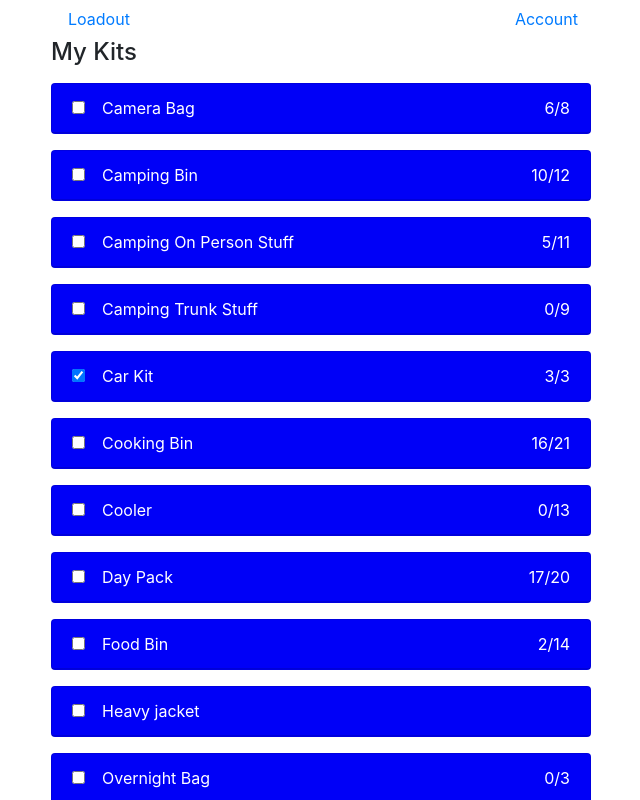
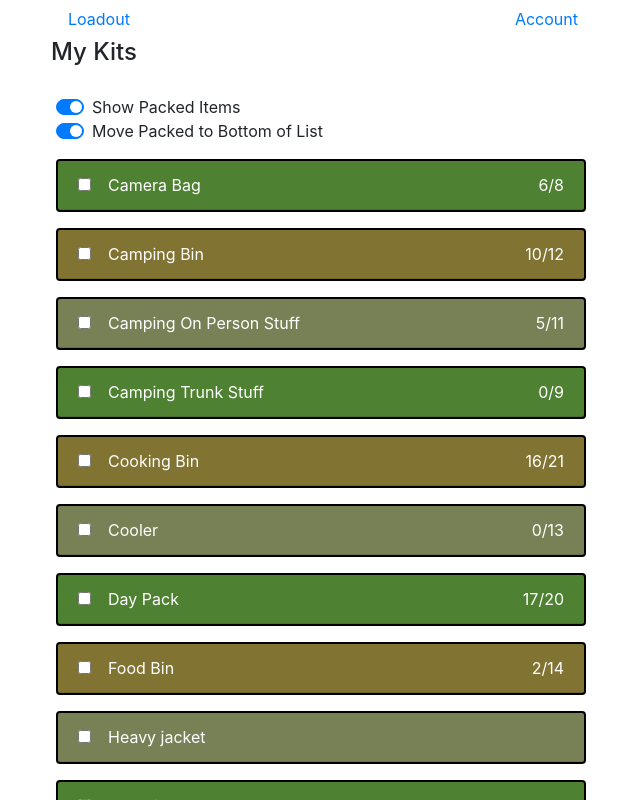
Before and after one commit to Chris-Fortier/loadout, a React (Create React App) app: page /all-kits in a window 1280 px wide. Shown: the top 800 px of the page, without its empty margins (319-959 px from the left). Built offline with nearby package versions, Linux system fonts and the light colour scheme.

Commit message:
made the kits render using the same method as a list of items within a kit, now the kits alternate colors too, tweaked colors, wrapped the entire gear database in a single object with a list of items

```diff
--- a/src/components/pages/AllKits.js
+++ b/src/components/pages/AllKits.js
@@ -25,14 +25,20 @@ export default class AllKits extends React.Component {
    // methods happen here, such as what happens when you click on a button
 
    render() {
+      // console.log(Item.renderContainingItems());
       return (
          <AppTemplate>
             <h4>My Kits</h4>
 
             {/* renders each top-level item (kit) */}
-            {this.state.allKits.map((item) => {
+            {/* {this.state.allKits.map((item) => {
                return <Item key={item.name} itemData={item} />;
-            })}
+            })} */}
+            {/* put directly in a row as a quick hack to get it closer to the sides of the screen */}
+            <div className="row">
+               <Item key={"sdfs"} itemData={gear} rootLevel={true} />
+            </div>
+            {/* {Item.renderContainingItems(gear)} */}
          </AppTemplate>
       );
    }
--- a/src/components/ui/Item.js
+++ b/src/components/ui/Item.js
@@ -30,10 +30,10 @@ export default class Item extends React.Component {
    }
 
    // renders a component for every child item for a item (give it the item object as itemData)
-   renderContainingItems(itemData) {
+   renderContainingItems(items, parentColorChoice = null) {
       var displayedItems = []; // initialize a new list for displayed items
 
-      displayedItems = orderBy(itemData.items, "name", "asc"); // sort the items by name
+      displayedItems = orderBy(items, "name", "asc"); // sort the items by name
 
       // sort the items by packed status if desired, with packed items on bottom
       if (this.state.putPackedOnBottom) {
@@ -51,17 +51,21 @@ export default class Item extends React.Component {
       // there are three colors used for items to ensure that two adjacent items are always a different color
       // and their parent item is a different color
       let colorsToUse = [];
-      if (itemData.colorChoice === 0) {
+      if (parentColorChoice === 0) {
          colorsToUse = [1, 2];
-      } else if (itemData.colorChoice === 1) {
+      } else if (parentColorChoice === 1) {
          colorsToUse = [0, 2];
-      } else if (itemData.colorChoice === 2) {
+      } else if (parentColorChoice === 2) {
          colorsToUse = [0, 1];
+      } else if (parentColorChoice === null) {
+         colorsToUse = [0, 1, 2];
       }
       for (let i in displayedItems) {
-         let evenOdd = i % 2;
+         let evenOdd = i % colorsToUse.length;
          displayedItems[i].colorChoice = colorsToUse[evenOdd];
       }
+
+      console.log("displayed items", parentColorChoice, displayedItems);
 
       let output = [];
 
@@ -108,6 +112,7 @@ export default class Item extends React.Component {
          })
       );
 
+      console.log("hello");
       return <div className="card-body">{output}</div>;
    }
 
@@ -119,15 +124,20 @@ export default class Item extends React.Component {
    render() {
       // extra js can go here
 
-      // const props = this.props;
+      // this is to simplify code below
       const itemData = this.props.itemData;
+
+      if (this.props.hasOwnProperty("rootLevel")) {
+         console.log("root level");
+         return this.renderContainingItems(itemData.items);
+      }
 
       // get the color choice
       if (itemData.hasOwnProperty("colorChoice") === false) {
          itemData.colorChoice = 2;
       }
 
-      // find the total number of items in this item
+      // render this if the item has subitems
       if (itemData.hasOwnProperty("items")) {
          const numItems = itemData.items.length;
 
@@ -167,7 +177,11 @@ export default class Item extends React.Component {
                   </div>
                   <div className="clearfix"></div>
                </div>
-               {this.state.expanded && this.renderContainingItems(itemData)}
+               {this.state.expanded &&
+                  this.renderContainingItems(
+                     itemData.items,
+                     itemData.colorChoice
+                  )}
             </div>
          );
       } else {
--- a/src/data/gear.js
+++ b/src/data/gear.js
@@ -1,4 +1,5 @@
-export const gear = [
+export const gear = {
+   items: [
       {
          name: "Camping On Person Stuff",
          packed: false,
@@ -210,4 +211,5 @@ export const gear = [
          name: "Heavy jacket",
          packed: false,
       },
-];
+   ],
+};
--- a/src/style/style.scss
+++ b/src/style/style.scss
@@ -23,11 +23,20 @@
 
 // alternating colors for gear cards
 .color0 {
-   background-color: red;
+   background-color: rgb(82, 134, 52);
 }
 .color1 {
-   background-color: green;
+   background-color: rgb(134, 119, 52);
 }
 .color2 {
-   background-color: blue;
+   background-color: rgb(124, 134, 89);
 }
+
+.card {
+   border: 2px solid black;
+}
+
+// .rootPaddingFix {
+//    margin-left: -30px;
+//    margin-right: -30px;
+// }
```
Lines whose indentation alone changed are shown as unchanged.
